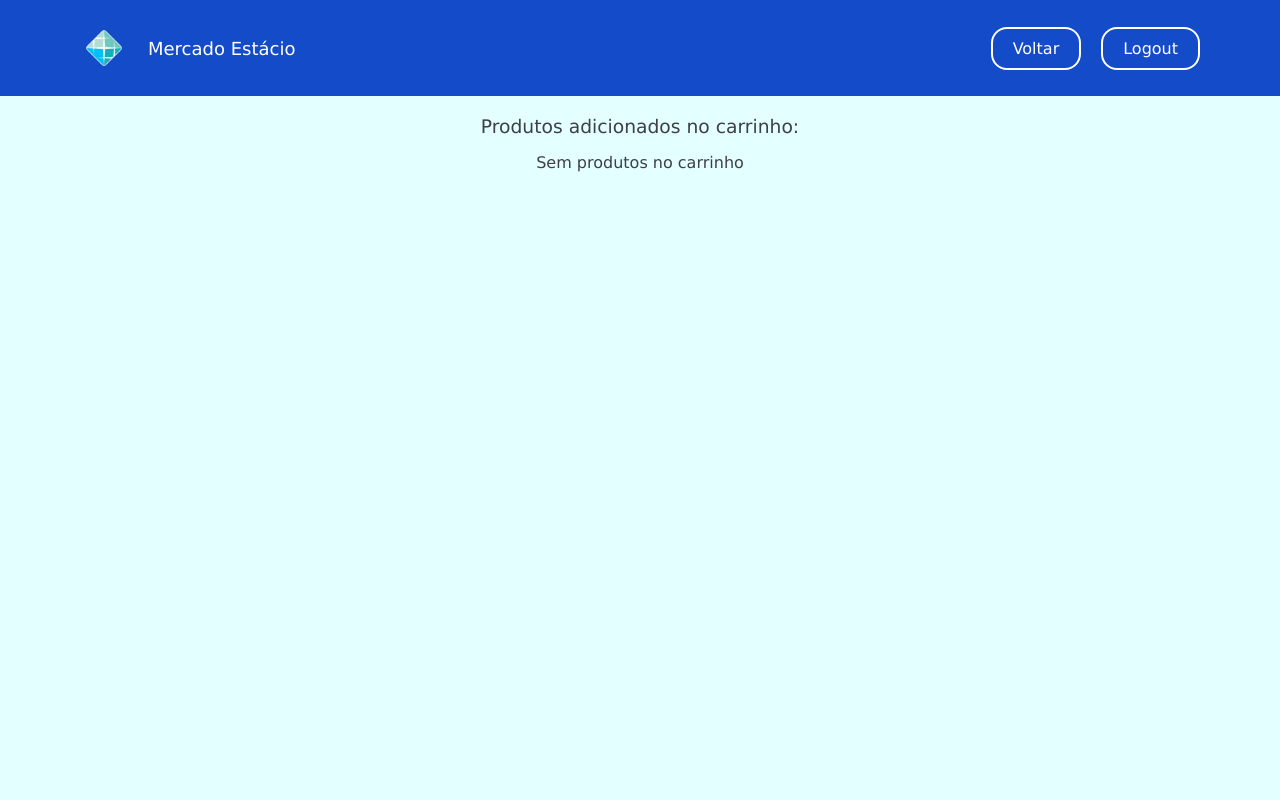
After one commit to gabriel-santi/projeto-mercantil-estacio, a Django app: page /carrinho/ in a window 1280 px wide. The commit adds this page. Run offline with Django 4.2, Linux system fonts and the light colour scheme; a user stored in the database is signed in; data comes from the database, SQL or seed files in the repository; both versions use the stored data as it was after the commit.

Commit message:
Adicionando page do carrinho e pagamento

```diff
--- a/app_mercado/models.py
+++ b/app_mercado/models.py
@@ -25,7 +25,7 @@ class Carrinho(models.Model):
     @property
     def preco_total(self):
         itensCarrinho = self.itensCarrinho.all()
-        total = sum([item.valor for item in itensCarrinho])
+        total = sum([item.preco for item in itensCarrinho])
         return total
 
     @property
@@ -46,3 +46,12 @@ class ItemCarrinho(models.Model):
     def preco(self):
         novoPreco = self.produto.valor * self.quantidade
         return novoPreco
+
+    @property
+    def preco_unitario(self):
+        novoPreco = self.produto.valor
+        return novoPreco
+
+    @property
+    def get_id(self):
+        return self.produto.id
--- a/app_mercado/static/script/script.js
+++ b/app_mercado/static/script/script.js
@@ -38,7 +38,7 @@ function adicionarAoCarrinho(e) {
     })
         .then(res => res.json())
         .then(data => {
-            document.getElementById("items_carrinho").innerHTML = data
+            document.getElementById("itens_carrinho").innerHTML = data
             console.log(data)
         })
         .catch(error => {
@@ -65,7 +65,7 @@ function removerDoCarrinho(e) {
     })
         .then(res => res.json())
         .then(data => {
-            document.getElementById("items_carrinho").innerHTML = data
+            document.getElementById("itens_carrinho").innerHTML = data
             console.log(data)
         })
         .catch(error => {
--- /dev/null
+++ b/app_mercado/templates/home/carrinho.html
@@ -0,0 +1,55 @@
+<!DOCTYPE html>
+<html lang="pt-br">
+
+{% load static %}
+
+<head>
+    <meta charset="UTF-8">
+    <meta http-equiv="X-UA-Compatible" content="IE=edge">
+    <meta name="viewport" content="width=device-width, initial-scale=1.0">
+    <link rel="stylesheet" href="{% static 'styles/home.css' %}">
+    <title>Mercado Estácio</title>
+</head>
+
+<body>
+    <header>
+        <div class="logo-container">
+            <img src="{% static 'assets/logo_estacio.png' %}" alt="logo" class="logo">
+            <h1>Mercado Estácio</h1>
+        </div>
+        <div class="btns-container">
+            <a href="{% url 'index' %}">
+                <div class="btn logout">Voltar</div>
+            </a>
+
+            <a href="{% url 'logout' %}">
+                <div class="btn logout">Logout</div>
+            </a>
+        </div>
+
+    </header>
+
+    <main>
+        <h3>Produtos adicionados no carrinho: </h3>
+        {% if itens_carrinho %}
+        {% for item in itens_carrinho %}
+        <div class="item-carrinho">
+            <p class="item-quantidade">{{ item.quantidade }}</p>
+            <p class="item-nome">{{ item.produto.prod_desc }}</p>
+            <p class="item-valor">Preço unitário: R${{ item.preco_unitario }}</p>
+            <p class="item-valor-total">Preço total: R${{ item.preco }}</p>
+        </div>
+        {% endfor %}
+        <div class="area-pagamento">
+            <h4>Total: R$ {{ carrinho.preco_total }}</h4>
+            <a href="/carrinho/finalizar/{{ carrinho.id }}">
+                <button>Pagar</button>
+            </a>
+        </div>
+        {% else %}
+        <p>Sem produtos no carrinho</p>
+        {% endif %}
+    </main>
+</body>
+
+</html>
--- a/app_mercado/urls.py
+++ b/app_mercado/urls.py
@@ -13,4 +13,5 @@ urlpatterns = [
     path('carrinho/', views.carrinho, name='carrinho'),
     path('carrinho/adicionar', views.carrinho_adicionar, name='carrinho-adicionar'),
     path('carrinho/remover', views.carrinho_remover, name='carrinho-remover'),
+    path('carrinho/finalizar/<str:pk>', views.carrinho_finalizar, name='carrinho-finalizar'),
 ]
--- a/app_mercado/views.py
+++ b/app_mercado/views.py
@@ -13,7 +13,7 @@ from django.contrib.auth.decorators import login_required
 
 @login_required(login_url='/login/')
 def index(request):
-    lista_produtos = Produto.objects.all()
+    lista_produtos = Produto.objects.order_by("data_reg")
     usuarioLogado = request.user
 
     if usuarioLogado.is_superuser:
@@ -143,22 +143,36 @@ def deletar_usuario(request, id):
     return redirect('index', {'error': 'Não é possível excluir o próprio usuário'})
 
 @login_required(login_url='/login/')
+def carrinho(request):
+    if request.method == 'GET':
+        carrinho = None
+        itensCarrinho = []
+
+        if request.user.is_authenticated:
+            carrinho, created = Carrinho.objects.get_or_create(usuario=request.user, finalizado=False)
+            itensCarrinho = carrinho.itensCarrinho.all()
+
+        context = {"carrinho":carrinho, "itens_carrinho":itensCarrinho}
+        template = loader.get_template('home/carrinho.html')
+        return HttpResponse(template.render(context, request))
+
+@login_required(login_url='/login/')
 def carrinho_adicionar(request):
     if request.method == 'POST':
         data = json.loads(request.body)
         id_produto = data["id"]
         produto = Produto.objects.get(id=id_produto)
 
-        if request.user.is_authenticated:
+        if produto.quantidade>0:
             carrinho, created = Carrinho.objects.get_or_create(usuario=request.user, finalizado=False)
             itemCarrinho, created = ItemCarrinho.objects.get_or_create(carrinho=carrinho, produto=produto)
             if produto.quantidade > itemCarrinho.quantidade:
                 itemCarrinho.quantidade += 1
                 itemCarrinho.save()
 
-            num_de_itens = carrinho.num_de_itens
+        num_de_itens = carrinho.num_de_itens
 
-            return JsonResponse(num_de_itens, safe=False)
+        return JsonResponse(num_de_itens, safe=False)
 
 @login_required(login_url='/login/')
 def carrinho_remover(request):
@@ -167,13 +181,28 @@ def carrinho_remover(request):
         id_produto = data["id"]
         produto = Produto.objects.get(id=id_produto)
 
-        if request.user.is_authenticated:
-            carrinho, created = Carrinho.objects.get_or_create(usuario=request.user, finalizado=False)
-            itemCarrinho, created = ItemCarrinho.objects.get_or_create(carrinho=carrinho, produto=produto)
-            if itemCarrinho.quantidade > 0:
-                itemCarrinho.quantidade -= 1
-                itemCarrinho.save()
+        carrinho, created = Carrinho.objects.get_or_create(usuario=request.user, finalizado=False)
+        itemCarrinho, created = ItemCarrinho.objects.get_or_create(carrinho=carrinho, produto=produto)
+        if itemCarrinho.quantidade > 1:
+            itemCarrinho.quantidade -= 1
+            itemCarrinho.save()
+        else:
+            itemCarrinho.delete()
 
-            num_de_itens = carrinho.num_de_itens
+        num_de_itens = carrinho.num_de_itens
 
-            return JsonResponse(num_de_itens, safe=False)
+        return JsonResponse(num_de_itens, safe=False)
+
+@login_required(login_url='/login/')
+def carrinho_finalizar(request, pk):
+    carrinho = Carrinho.objects.get(id=pk)
+    itensCarrinho = carrinho.itensCarrinho.all()
+
+    for item in itensCarrinho:
+        produto = Produto.objects.get(id=item.get_id)
+        produto.quantidade = produto.quantidade - item.quantidade
+        produto.save()
+
+    carrinho.finalizado = True
+    carrinho.save()
+    return redirect("index")
```
Also changed, not shown: app_mercado/templates/home/index.html (+5 -4 lines), db.sqlite3.
